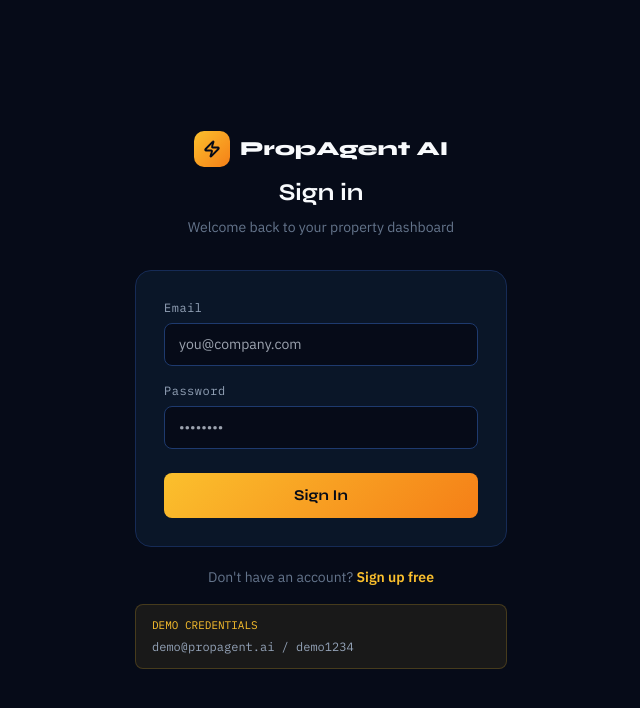
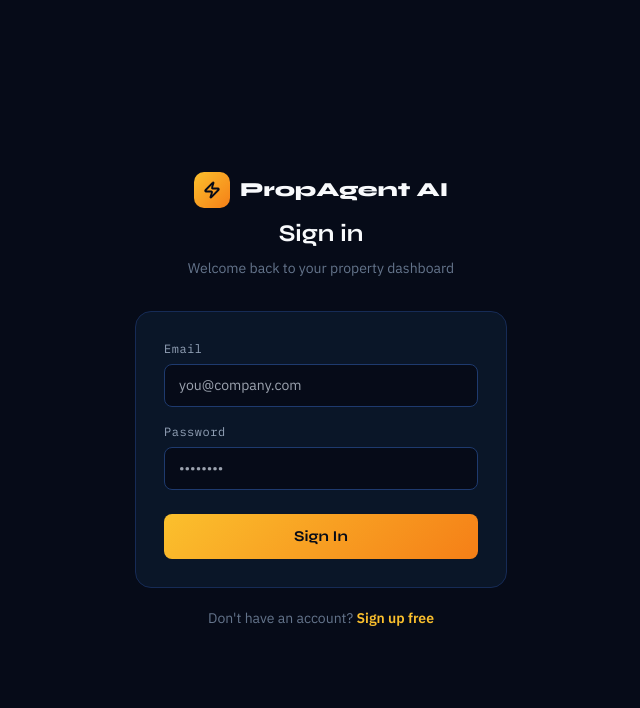
Before and after one commit to Shinkong1/Propagent-ai, a Next.js app in the folder frontend/: page /login in a window 1280 px wide. Shown: the top 708 px of the page, without its empty margins (319-959 px from the left). Built offline with nearby package versions, Linux system fonts and the light colour scheme; no server answers.

Commit message:
Remove demo credentials box from login page

```diff
--- a/frontend/pages/login.tsx
+++ b/frontend/pages/login.tsx
@@ -156,13 +156,6 @@ export default function Login() {
         </p>
         )}
 
-        {/* Demo credentials */}
-        {!mfaToken && (
-        <div style={{ marginTop: 16, padding: '12px 16px', background: 'rgba(var(--accent-rgb),0.08)', border: '1px solid rgba(var(--accent-rgb),0.2)', borderRadius: 8 }}>
-          <p style={{ fontSize: 11, fontFamily: 'IBM Plex Mono', color: '#FBC02D', marginBottom: 4 }}>{t('login.demoCreds')}</p>
-          <p style={{ fontSize: 12, color: 'var(--text-secondary)', fontFamily: 'IBM Plex Mono' }}>demo@propagent.ai / demo1234</p>
-        </div>
-        )}
       </div>
     </div>
   );
```
